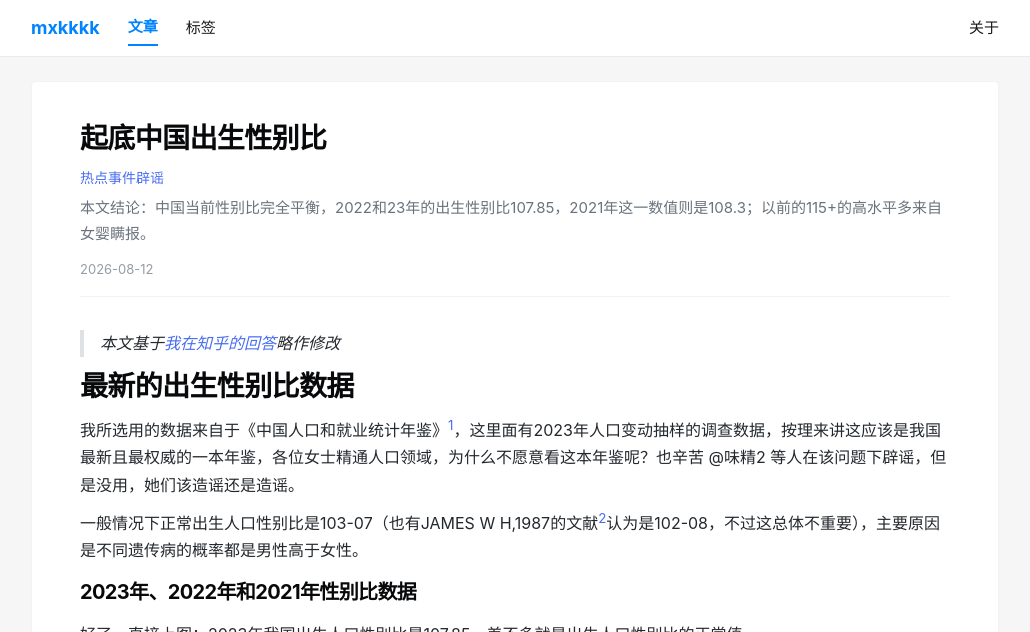
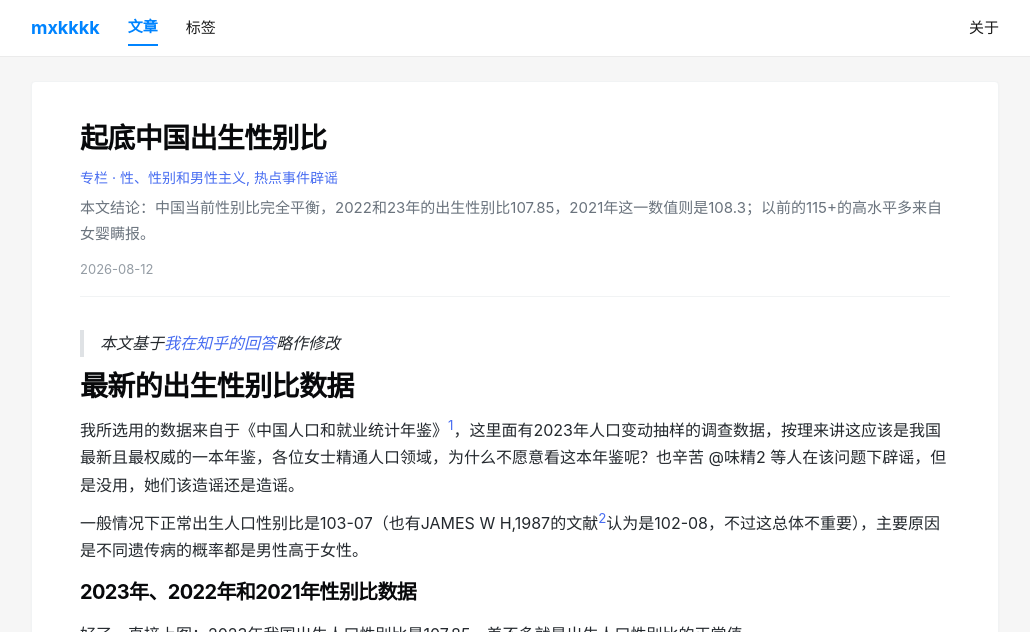
Before and after one commit to mxkfemkkk/mxkfemkkk.github.io, a Jekyll site: the page built from _posts/2026-8-12-sexratiobirth.md, in a window 1280 px wide and 900 px high, cut to the strip 0-632 px from the top of the window. Shown: the whole strip, without its empty margins (125-1155 px from the left). Built offline with Jekyll 4.4.1, drawn with Linux system fonts in a browser that asks for light colours; comment, search, counter and statistics services are not loaded.

Commit message:
标签改一下

```diff
--- a/_posts/2026-8-12-sexratiobirth.md
+++ b/_posts/2026-8-12-sexratiobirth.md
@@ -1,7 +1,7 @@
 ---
 title: "起底中国出生性别比"
 d: "本文结论：中国当前性别比完全平衡，2022和23年的出生性别比107.85，2021年这一数值则是108.3；以前的115+的高水平多来自女婴瞒报。"
-tag: [热点事件辟谣]
+tag: [专栏 · 性、性别和男性主义,热点事件辟谣]
 ---
 
 >本文基于[我在知乎的回答](https://www.zhihu.com/question/1997607564347733856/answer/2068011757847761294)略作修改
```
